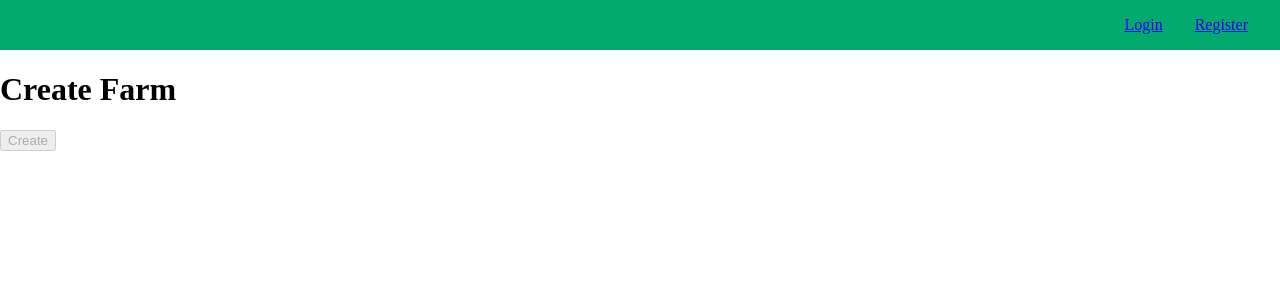
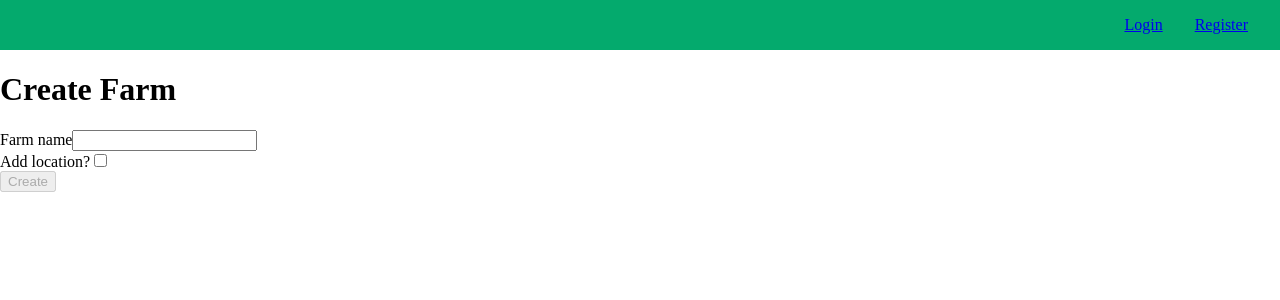
Before and after one commit to Dedda/farme.rs, an Angular app in the folder web/: page /farms/create in a window 1280 px wide. Shown: the top 300 px of the page. Built offline with nearby package versions, Linux system fonts and the light colour scheme.

Commit message:
FRM-84: List your own farms and create new ones

```diff
--- a/web/src/app/api/models.ts
+++ b/web/src/app/api/models.ts
@@ -36,6 +36,7 @@ export class User {
         public lastname: string,
         public username: string,
         public email: string,
+        public farmowner: boolean = false,
     ) {}
 }
 
--- a/web/src/app/component/farm/create-farm/create-farm.component.html
+++ b/web/src/app/component/farm/create-farm/create-farm.component.html
@@ -2,6 +2,41 @@
     <h1>Create Farm</h1>
 
     <form (ngSubmit)="createAction()">
+        <div>
+            <label for="farmname">Farm name</label>
+            <input
+            type="text"
+            id="farmname"
+            name="farmname"
+            required
+            [(ngModel)]="farmname"/>
+        </div>
+        <div>
+            <label for="location_override">Add location?</label>
+            <input
+                type="checkbox"
+                id="location_override"
+                name="location_override"
+                [(ngModel)]="location_override"/>
+        </div>
+        <div
+            [hidden]="!location_override">
+            <label for="lat">Latitude</label>
+            <input
+                type="number"
+                id="lat"
+                name="lat"
+                [(ngModel)]="lat"/>
+        </div>
+        <div
+            [hidden]="!location_override">
+            <label for="lon">Longitude</label>
+            <input
+                type="number"
+                id="lon"
+                name="lon"
+                [(ngModel)]="lon"/>
+        </div>
         <div>
             <button
             [disabled]="submitting || !validate()"
--- a/web/src/app/component/farm/create-farm/create-farm.component.ts
+++ b/web/src/app/component/farm/create-farm/create-farm.component.ts
@@ -14,14 +14,17 @@ import {NewFarm} from "../../../api/models";
 })
 export class CreateFarmComponent {
 
-  name: string = '';
+  farmname: string = '';
+  location_override: boolean = false;
+  lat: number = 0;
+  lon: number = 0;
 
   submitting: boolean = false;
 
   constructor(private farmService: FarmService, private router: Router) {}
 
   validate(): boolean {
-    return this.name.trim().length > 2;
+    return this.farmname.trim().length > 2;
   }
 
   createAction() {
@@ -30,10 +33,14 @@ export class CreateFarmComponent {
       this.submitting = false;
       return;
     }
-    let newFarm = new NewFarm(this.name, 0.0, 0.0);
+    let newFarm = new NewFarm(this.farmname, 0.0, 0.0);
+    if (this.location_override) {
+      newFarm.lat = this.lat;
+      newFarm.lon = this.lon;
+    }
     this.farmService.create(newFarm).subscribe(res => {
       console.log('Farm created: ', res);
-      this.router.navigate(['/farms/' + res.id]).then(_ => {});
+      this.router.navigate(['/farms', '' + res.id]).then(_ => {});
       this.submitting = false;
     });
   }
--- a/web/src/app/component/farm/farm-details/farm-details.component.html
+++ b/web/src/app/component/farm/farm-details/farm-details.component.html
@@ -1 +1,3 @@
 <p>farm-details works!</p>
+
+<h1>{{ title }}</h1>
--- a/web/src/app/component/farm/farm-list/farm-list.component.html
+++ b/web/src/app/component/farm/farm-list/farm-list.component.html
@@ -1,10 +1,13 @@
 <main class="main">
   <div class="content">
+      <a
+          [hidden]="user === null || !user.farmowner"
+          [routerLink]="['/farms/create']">Create farm</a>
     <div class="left-side">
       <h1>farm-list works!</h1>
       <ul>
         @for (farm of farms; track farm.id) {
-          <li><a routerLink="farms/{{farm.id}}">{{ farm.name }}</a></li>
+          <li><a routerLink="/farms/{{farm.id}}">{{ farm.name }}</a></li>
         }
       </ul>
     </div>
--- a/web/src/app/component/farm/farm-list/farm-list.component.ts
+++ b/web/src/app/component/farm/farm-list/farm-list.component.ts
@@ -1,7 +1,8 @@
-import {Component} from '@angular/core';
-import {Farm} from '../../../api/models';
-import {RouterLink} from '@angular/router';
+import {Component, OnInit} from '@angular/core';
+import {Farm, User} from '../../../api/models';
+import {Router, RouterLink} from '@angular/router';
 import {FarmService} from "../../../api/farm.service";
+import {UserService} from "../../../api/user.service";
 
 @Component({
   selector: 'app-farm-list',
@@ -12,11 +13,21 @@ import {FarmService} from "../../../api/farm.service";
   templateUrl: './farm-list.component.html',
   styleUrl: './farm-list.component.css'
 })
-export class FarmListComponent {
+export class FarmListComponent implements OnInit {
+  user: User | null = null;
   farms: Farm[] = [];
 
-  constructor(farmService: FarmService) {
-    farmService.getAll().subscribe(farms => {
+  constructor(private farmService: FarmService, private userService: UserService, private router: Router) {
+    this.router.events.subscribe(e => {
+      console.log('Router event:', e);
+    });
+  }
+
+  ngOnInit() {
+    this.userService.getCurrentUser().subscribe(user => {
+      this.user = user;
+    })
+    this.farmService.getAll().subscribe(farms => {
       this.farms = farms;
     })
   }
```
